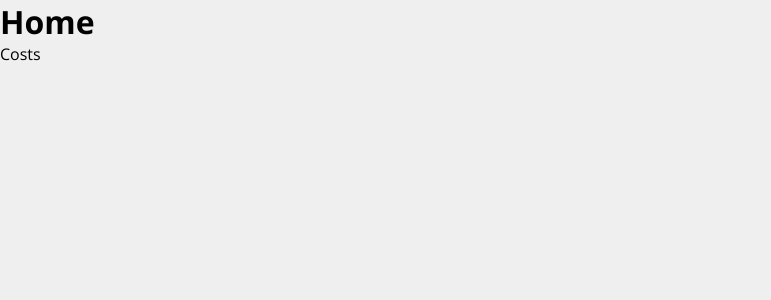
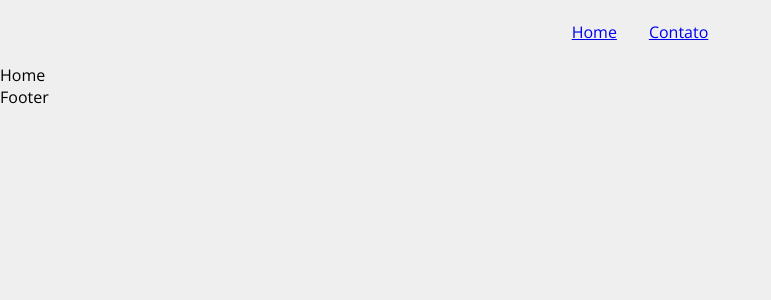
Before and after one commit to wellingtongmota/costs, a React (Vite) app: page / in a window 1280 px wide. Shown: the top 300 px of the page, without its empty margins (0-771 px from the left). Built offline with nearby package versions, Linux system fonts and the light colour scheme.

Commit message:
Criacao das paginas e rotas

```diff
--- a/src/App.jsx
+++ b/src/App.jsx
@@ -1,10 +1,17 @@
+import { Outlet } from 'react-router-dom'
 import './App.css'
 
+import Navbar from './layout/Navbar'
+
 function App() {
+  return (
+    <div className='App'>
+      <Navbar />
 
-  return (
-    <div className="App">
-      <p>Costs</p>
+      {/* Estrutura das outras páginas */}
+      <Outlet />
+
+      <p>Footer</p>
     </div>
   )
 }
--- /dev/null
+++ b/src/layout/Navbar.jsx
@@ -0,0 +1,15 @@
+import { Link } from "react-router-dom";
+import styles from './Navbar.module.css'
+
+const Navbar = () => {
+  return (
+    <nav>
+      <ul className={styles.navbar}>
+        <li><Link to="/">Home</Link></li>
+        <li><Link to="/contact">Contato</Link></li>
+      </ul>
+    </nav>
+  )
+}
+
+export default Navbar
--- /dev/null
+++ b/src/layout/Navbar.module.css
@@ -0,0 +1,12 @@
+.navbar {
+  display: flex;
+  align-items: center;
+  justify-content: center;
+
+  height: 8vh;
+  list-style: none;
+}
+
+.navbar li {
+  margin: 0 1em;
+}
--- a/src/main.jsx
+++ b/src/main.jsx
@@ -1,15 +1,38 @@
 import React from 'react'
 import ReactDOM from 'react-dom/client'
-import App from './App'
 import './index.css'
 
 import { createBrowserRouter, RouterProvider, Navigate } from 'react-router-dom'
+import App from './App'
+import Company from './routes/Company'
+import Contact from './routes/Contact'
+import ErrorPage from './routes/ErrorPage'
 import Home from './routes/Home'
+import NewProject from './routes/NewProject'
 
 const router = createBrowserRouter([
   {
     path: "/",
-    element: <Home />
+    element: <App />,
+    errorElement: <ErrorPage />,
+    children: [
+      {
+        path: "/",
+        element: <Home />,
+      },
+      {
+        path: "/company",
+        element: <Company />
+      },
+      {
+        path: "/contact",
+        element: <Contact />
+      },
+      {
+        path: "/newproject",
+        element: <NewProject />
+      }
+    ]
   }
 ])
 
--- /dev/null
+++ b/src/routes/Company.jsx
@@ -0,0 +1,9 @@
+const Company = () => {
+  return(
+    <div>
+      <p>Company</p>
+    </div>
+  )
+}
+
+export default Company
--- /dev/null
+++ b/src/routes/Contact.jsx
@@ -0,0 +1,9 @@
+const Contact = () => {
+  return(
+    <div>
+      <p>Contact</p>
+    </div>
+  )
+}
+
+export default Contact
--- /dev/null
+++ b/src/routes/ErrorPage.jsx
@@ -0,0 +1,5 @@
+import React from "react";
+
+const ErrorPage = () => <div><p>Erro 404!</p></div>
+
+export default ErrorPage
--- a/src/routes/Home.jsx
+++ b/src/routes/Home.jsx
@@ -1,11 +1,7 @@
-import React from "react";
-import '../App'
-
 const Home = () => {
-  return (
-    <div className="App">
-      <h1>Home</h1>
-      <p>Costs</p>
+  return(
+    <div>
+      <p>Home</p>
     </div>
   )
 }
--- /dev/null
+++ b/src/routes/NewProject.jsx
@@ -0,0 +1,9 @@
+const NewProject = () => {
+  return(
+    <div>
+      <p>NewProject</p>
+    </div>
+  )
+}
+
+export default NewProject
```
